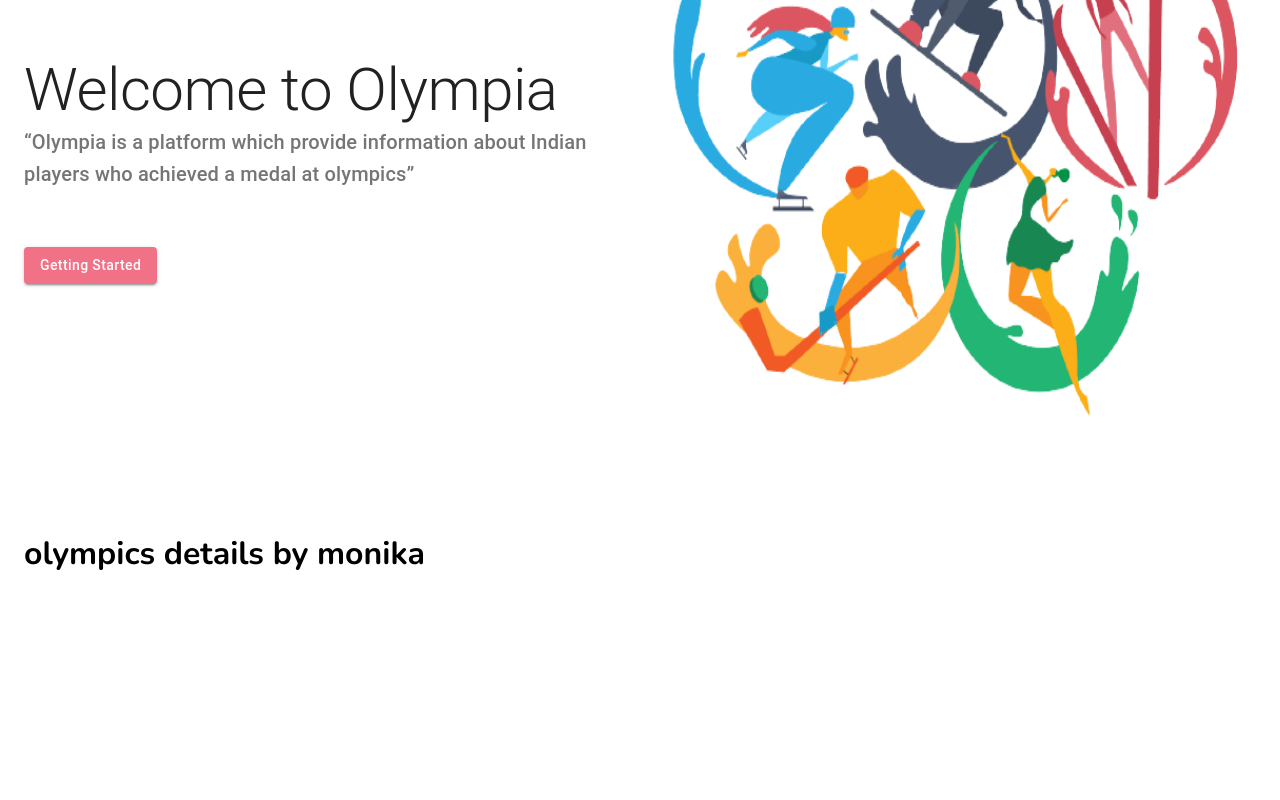
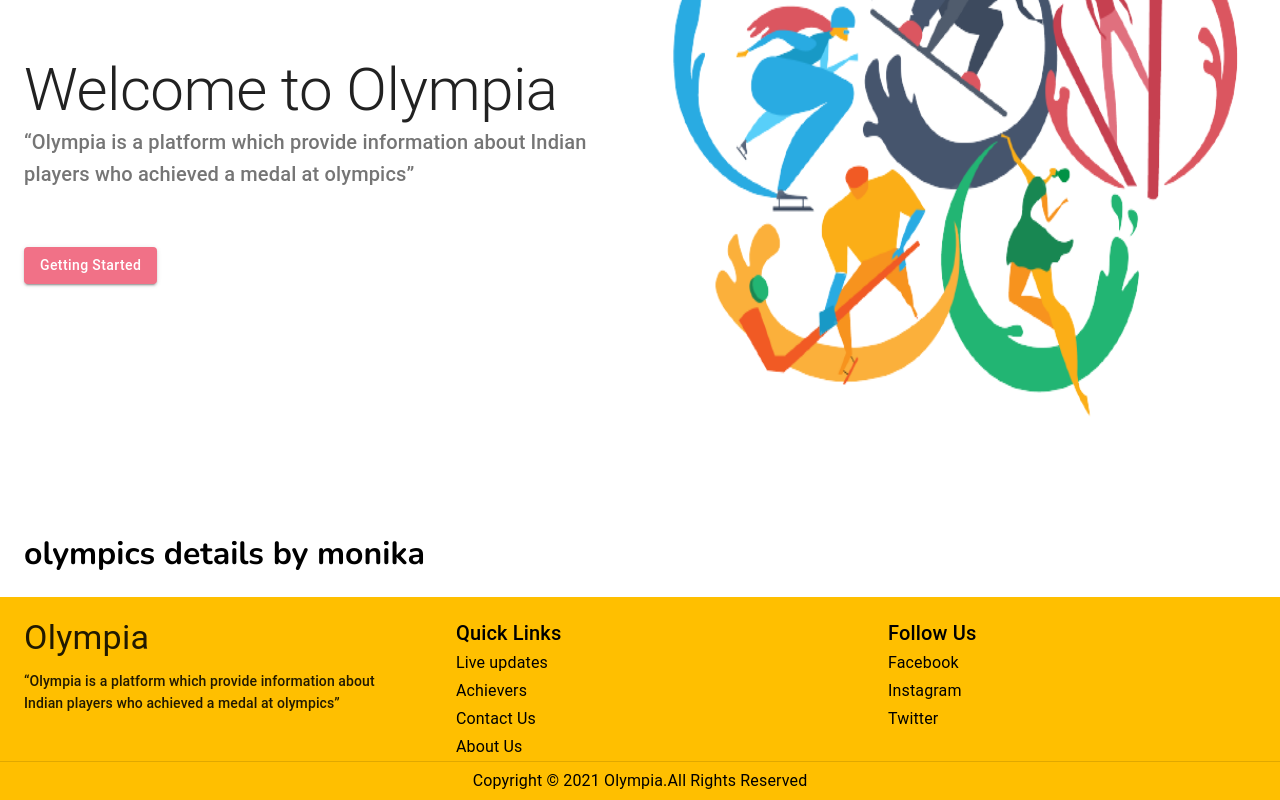
Before and after one commit to jeethendra2000/olympia, a Next.js app in the folder frontend/: page / in a window 1280 px wide. Shown: the part 233-1033 px from the top of the page. Before the commit the page ends 830 px from the top, so only its background shows below. Built offline with nearby package versions, Linux system fonts and the light colour scheme.

Commit message:
added footer

```diff
--- a/frontend/components/Footer.jsx
+++ b/frontend/components/Footer.jsx
@@ -1,34 +1,116 @@
 import React from "react";
-import { makeStyles } from "@material-ui/core/styles";
+import styles from "../styles/Home.module.css";
 import {
-    Avatar,
   Box,
-    Button,
   Divider,
-    IconButton,
+  Container,
   Grid,
-    List,
-    ListItem,
-    ListItemIcon,
-    ListItemText,
+  Hidden,
+  Link,
   Typography,
 } from "@material-ui/core";
-  import Image from "next/image";
 
-const useStyles = makeStyles((theme) => ({}));
+const currentYear = new Date().getFullYear();
 
 function Footer() {
-  const classes = useStyles();
-
   return (
-    <footer>
+    <footer style={{ backgroundColor: "#FFBF00", paddingTop:"20px"}}>
+      <Container>
         <Box>
-          <Grid container>
-              <Grid item xs={4} sm={4} md={12}></Grid>
-              <Grid item xs={4} sm={4} md={12}></Grid>
-              <Grid item xs={4} sm={4} md={12}></Grid>
+          <Grid container spacing={8} justifyContent="center">
+            <Grid item xs={12} sm={12} md={4}>
+              <Typography variant="h4" color="textPrimary" gutterBottom>
+                Olympia
+              </Typography>
+              <Typography variant="subtitle2" color="textPrimary">
+                <q>
+                  Olympia is a platform which provide information about Indian
+                  players who achieved a medal at olympics
+                </q>
+              </Typography>
+            </Grid>
+            <Grid item xs={6} sm={6} md={4}>
+              <Typography variant="h6">Quick Links</Typography>
+              <Typography
+                variant="subtitle1"
+                component={Link}
+                href="/liveUpdates"
+                style={{ color: "black", textDecoration: "none" }}
+              >
+                Live updates
+              </Typography>
+              <br />
+              <Typography
+                variant="subtitle1"
+                component={Link}
+                href="/indianAchievers"
+                style={{ color: "black", textDecoration: "none" }}
+              >
+                Achievers
+              </Typography>
+              <br />
+              <Typography
+                variant="subtitle1"
+                component={Link}
+                href="/contactUs"
+                style={{ color: "black", textDecoration: "none" }}
+              >
+                Contact Us
+              </Typography>
+              <br />
+              <Typography
+                variant="subtitle1"
+                component={Link}
+                href="/about"
+                style={{ color: "black", textDecoration: "none" }}
+              >
+                About Us
+              </Typography>
+            </Grid>
+            <Grid item xs={6} sm={6} md={4}>
+              <Typography variant="h6">Follow Us</Typography>
+              <Typography
+                variant="subtitle1"
+                component={Link}
+                href="https://facebook.com"
+                style={{ color: "black", textDecoration: "none" }}
+              >
+                Facebook
+              </Typography>
+              <br />
+              <Typography
+                variant="subtitle1"
+                component={Link}
+                href="https://instagram.com"
+                style={{ color: "black", textDecoration: "none" }}
+              >
+                Instagram
+              </Typography>
+              <br />
+              <Typography
+                variant="subtitle1"
+                component={Link}
+                href="https://twitter.com"
+                style={{ color: "black", textDecoration: "none" }}
+              >
+                Twitter
+              </Typography>
+            </Grid>
           </Grid>
         </Box>
+      </Container>
+      <Divider />
+      <Container>
+        <div className={styles.cpFooter}>
+          <Typography variant="subtitle1">
+            Copyright &copy; {currentYear} Olympia.
+            <Hidden smUp>
+              <br />
+            </Hidden>
+            All Rights Reserved
+          </Typography>
+        </div>
+      </Container>
     </footer>
   );
 }
--- a/frontend/components/WelcomePage.jsx
+++ b/frontend/components/WelcomePage.jsx
@@ -1,24 +1,9 @@
 import React from "react";
-import {
-  Box,
-  Button,
-  Grid,
-  Typography,
-} from "@material-ui/core";
+import styles from "../styles/Home.module.css";
+import { Box, Button, Grid, Typography } from "@material-ui/core";
 import Image from "next/image";
 
-import { makeStyles } from "@material-ui/core/styles";
-
-const useStyles = makeStyles((theme) => ({
-  gridContainer: {
-    flexDirection: "row-reverse",
-    [theme.breakpoints.down("sm")]: {
-      flexDirection: "row",
-    },
-  },
-}));
 function WelcomePage() {
-  const classes = useStyles();
   return (
     <div style={{ paddingTop: "45px", paddingBottom: "35px" }}>
       <Box>
@@ -26,7 +11,7 @@ function WelcomePage() {
           container
           alignItems="center"
           spacing={2}
-          className={classes.gridContainer}
+          className={styles.welcomeImage}
         >
           <Grid item xs={12} sm={12} md={6}>
             <Image src="/olympics(2).png" height={800} width={800} />
--- a/frontend/styles/Home.module.css
+++ b/frontend/styles/Home.module.css
@@ -118,3 +118,19 @@
         flex-direction: column;
     }
 }
+
+.welcomeImage {
+    flex-direction: row-reverse;
+}
+
+@media (max-width: 600px) {
+    .welcomeImage {
+        flex-direction: row;
+    }
+}
+
+.cpFooter {
+    text-align: center;
+    padding-top: 5px;
+    padding-bottom: 5px;
+}
```
Lines whose indentation alone changed are shown as unchanged.
